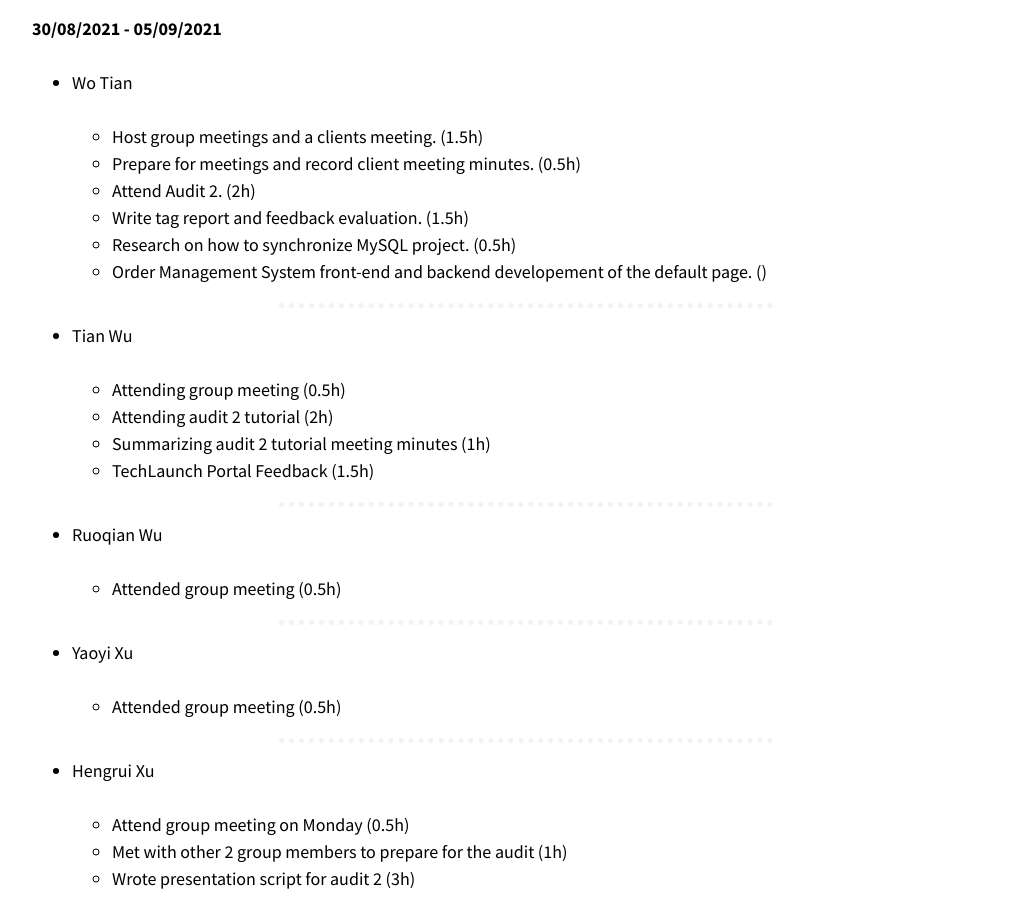
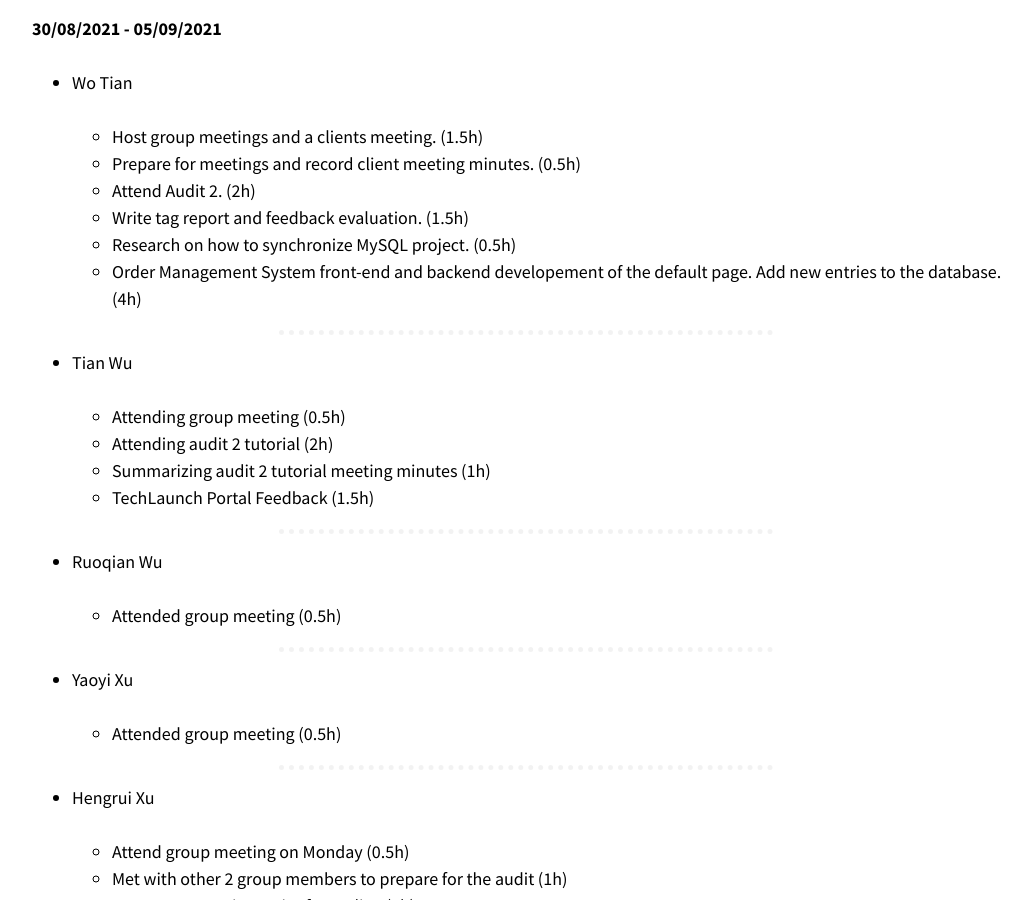
Before and after one commit to optofab/optofab.github.io, a Jekyll site: the page built from work_records.md, in a window 1280 px wide and 900 px high, scrolled down 9165 px. Shown: the whole window, without its empty margins (114-1145 px from the left). Built offline with Jekyll 4.4.1, drawn with Linux system fonts in a browser that asks for light colours; nearby versions of some CDN libraries; emoji names are drawn with the system emoji font.

Commit message:
Update work_records.md

```diff
--- a/work_records.md
+++ b/work_records.md
@@ -368,7 +368,7 @@ _[Don't forget to add hours for each of the work you've done. This line will be
   - Attend Audit 2. (2h)
   - Write tag report and feedback evaluation. (1.5h)
   - Research on how to synchronize MySQL project. (0.5h)
-  - Order Management System front-end and backend developement of the default page. ()
+  - Order Management System front-end and backend developement of the default page. Add new entries to the database. (4h)
 
 <hr class="hr-dotted">
 
```
